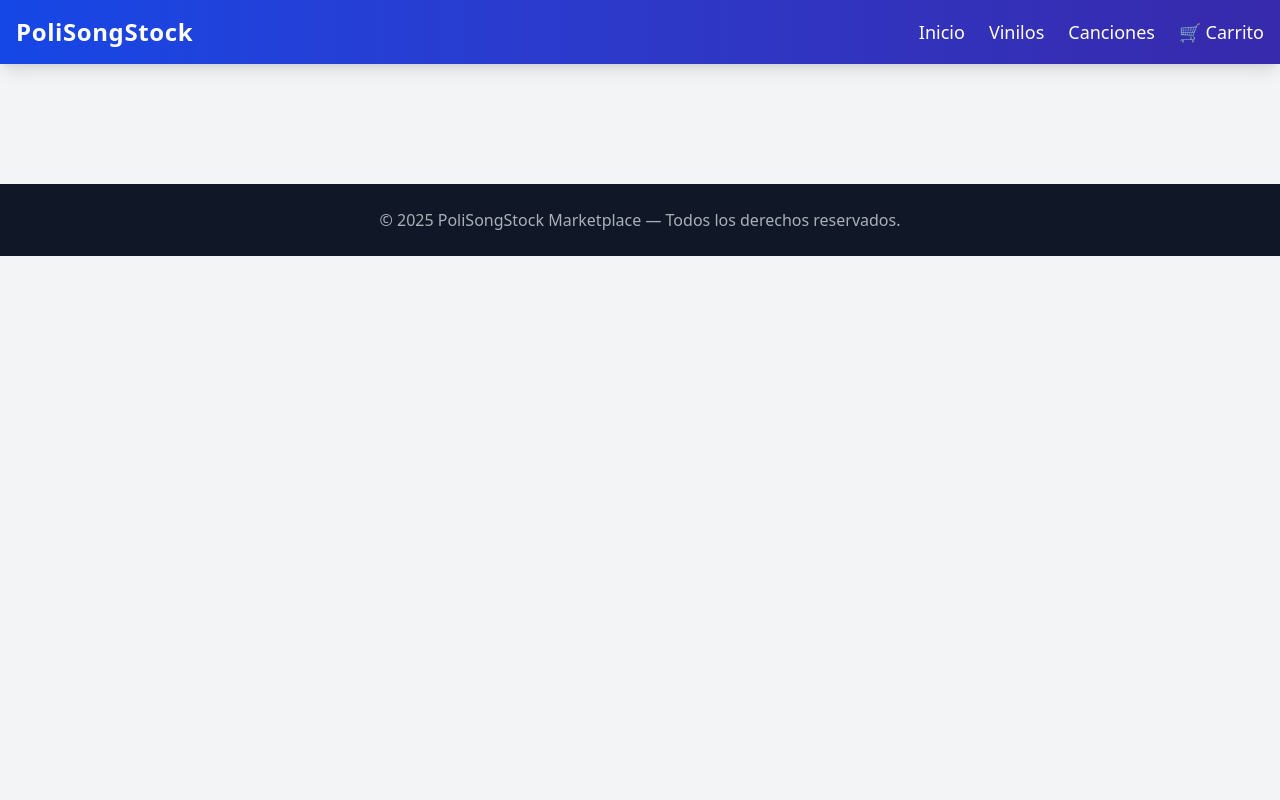
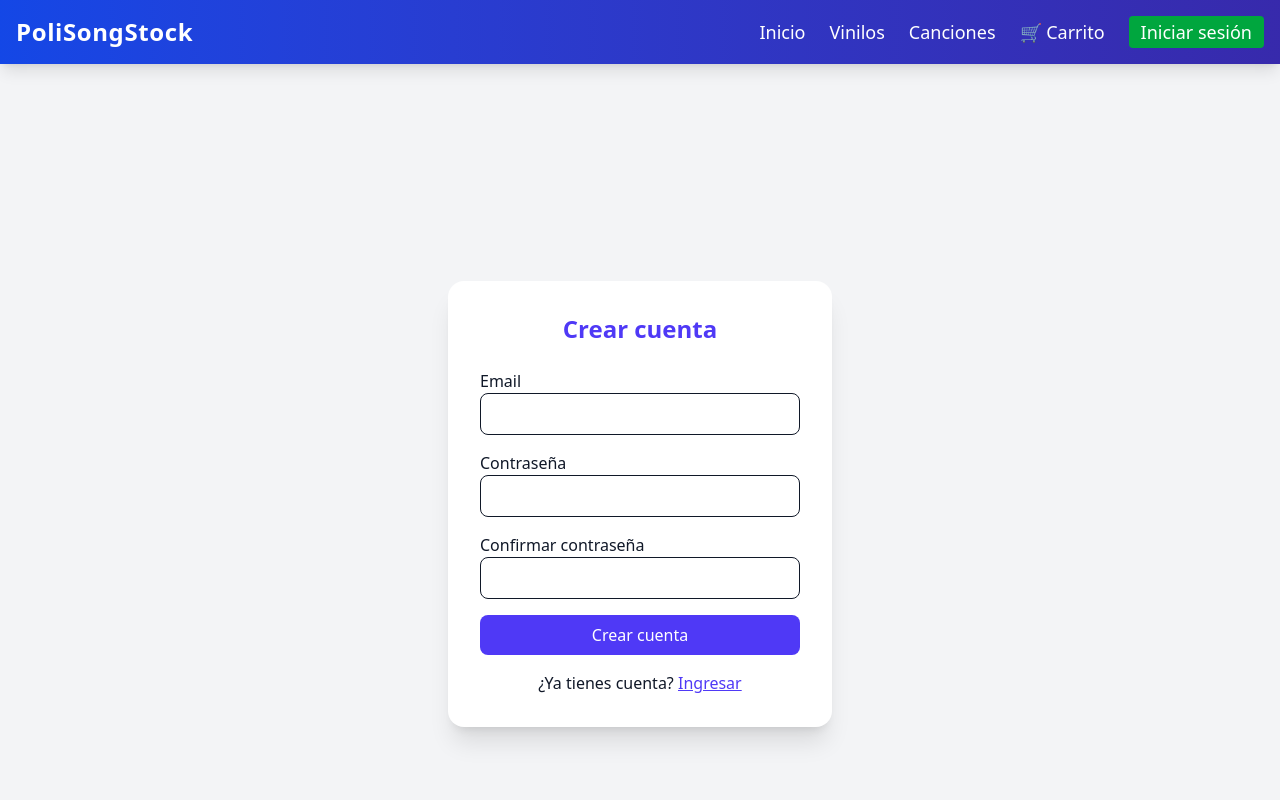
Before and after one commit to Claudios12/practica_aplicada, a Nuxt app: page /register in a window 1280 px wide. Shown: the top 800 px of the page. Built offline with nearby package versions, Linux system fonts and the light colour scheme; no server answers; the database is empty.

Commit message:
Login y registro de usuarios

```diff
--- /dev/null
+++ b/app/composables/useAuth.ts
@@ -0,0 +1,36 @@
+import { ref, onMounted } from "vue";
+import { useNuxtApp } from "#app";
+import {
+  signInWithEmailAndPassword,
+  createUserWithEmailAndPassword,
+  signOut,
+  onAuthStateChanged,
+  type Auth
+} from "firebase/auth";
+
+export const useAuth = () => {
+  const user = ref<any>(null);
+  const loading = ref(true);
+
+  const { $auth } = useNuxtApp();
+  const auth = $auth as Auth;
+
+  onMounted(() => {
+    if (auth) {
+      onAuthStateChanged(auth, (u) => {
+        user.value = u;
+        loading.value = false;
+      });
+    }
+  });
+
+  const login = (email: string, password: string) =>
+    signInWithEmailAndPassword(auth, email, password);
+
+  const register = (email: string, password: string) =>
+    createUserWithEmailAndPassword(auth, email, password);
+
+  const logout = () => signOut(auth);
+
+  return { user, loading, login, register, logout };
+};
--- a/app/plugins/firebase.ts
+++ b/app/firebase.ts
@@ -1,7 +1,8 @@
 // Import the functions you need from the SDKs you need
 import { initializeApp } from "firebase/app";
-import { getAnalytics } from "firebase/analytics";
 import { getFirestore } from "firebase/firestore";
+import { getAuth } from "firebase/auth";
+import { defineNuxtPlugin } from "#app";
 
 export default defineNuxtPlugin((nuxtApp) => {
 const firebaseConfig = {
@@ -18,10 +19,13 @@ const firebaseConfig = {
 
   const app = initializeApp(firebaseConfig);
   const db = getFirestore(app);
+ const auth = getAuth(app);
+
 
   return {
     provide: {
       db, // esto lo hace accesible como $db
+      auth, // esto lo hace accesible como $auth
     },
   };
 });
--- a/app/layouts/default.vue
+++ b/app/layouts/default.vue
@@ -5,9 +5,15 @@
         <h1 class="text-2xl font-bold tracking-wide">PoliSongStock</h1>
 
         <ul class="flex gap-6 text-lg font-medium items-center">
-          <li><NuxtLink to="/" class="hover:underline">Inicio</NuxtLink></li>
-          <li><NuxtLink to="/vinyls" class="hover:underline">Vinilos</NuxtLink></li>
-          <li><NuxtLink to="/songs" class="hover:underline">Canciones</NuxtLink></li>
+          <li>
+            <NuxtLink to="/" class="hover:underline">Inicio</NuxtLink>
+          </li>
+          <li>
+            <NuxtLink to="/vinyls" class="hover:underline">Vinilos</NuxtLink>
+          </li>
+          <li>
+            <NuxtLink to="/songs" class="hover:underline">Canciones</NuxtLink>
+          </li>
 
           <!-- 🔥 BOTÓN DE CARRITO CON CONTADOR -->
           <li class="relative">
@@ -17,13 +23,17 @@
               🛒 Carrito
 
               <!-- Contador -->
-              <span
-                v-if="carritoCount > 0"
-                class="absolute -top-2 -right-3 bg-red-600 text-white text-xs font-bold px-2 py-0.5 rounded-full shadow-lg"
-              >
+              <span v-if="carritoCount > 0"
+                class="absolute -top-2 -right-3 bg-red-600 text-white text-xs font-bold px-2 py-0.5 rounded-full shadow-lg">
                 {{ carritoCount }}
               </span>
             </NuxtLink>
+          </li>
+          <!-- 🔥 BOTÓN LOGIN / LOGOUT -->
+          <li v-if="user"> <button @click="logout" class="bg-red-600 px-3 py-1 rounded hover:bg-red-700"> Cerrar sesión
+            </button> </li>
+          <li v-else>
+            <NuxtLink to="/login" class="bg-green-600 px-3 py-1 rounded hover:bg-green-700"> Iniciar sesión </NuxtLink>
           </li>
 
         </ul>
@@ -45,16 +55,31 @@
 <script setup lang="ts">
 import { ref, onMounted } from "vue";
 import { collection, onSnapshot } from "firebase/firestore";
+import { onAuthStateChanged, signOut } from "firebase/auth";
+import type { User } from "firebase/auth";
 
-const { $db } = useNuxtApp();
+const { $db, $auth } = useNuxtApp();
 
 // contador reactivo
 const carritoCount = ref(0);
+const user = ref<User | null>(null);
 
-// escuchar cambios en tiempo real
+// escuchar cambios en autenticación
 onMounted(() => {
+  onAuthStateChanged($auth, (currentUser) => {
+    user.value = currentUser;
+  });
+
+  // escuchar cambios en tiempo real del carrito
   onSnapshot(collection($db, "cart"), (snapshot) => {
     carritoCount.value = snapshot.size; // número total de documentos
   });
 });
+
+// función para cerrar sesión
+const logout = async () => {
+  await signOut($auth);
+  user.value = null;
+  navigateTo("/");
+};
 </script>
--- /dev/null
+++ b/app/pages/login.vue
@@ -0,0 +1,67 @@
+<template>
+  <div class="min-h-screen flex items-center justify-center bg-gray-100">
+    <div class="bg-white shadow-xl rounded-2xl p-8 w-full max-w-sm">
+      <h1 class="text-2xl font-bold text-center text-indigo-600 mb-6">
+        Iniciar sesión
+      </h1>
+
+      <form @submit.prevent="handleLogin" class="space-y-4">
+        <div>
+          <label>Email</label>
+          <input v-model="email" type="email" required
+            class="w-full px-4 py-2 border rounded-lg" />
+        </div>
+
+        <div>
+          <label>Contraseña</label>
+          <input v-model="password" type="password" required
+            class="w-full px-4 py-2 border rounded-lg" />
+        </div>
+
+        <button
+          type="submit"
+          :disabled="loading"
+          class="w-full bg-indigo-600 text-white py-2 rounded-lg"
+        >
+          <span v-if="!loading">Iniciar sesión</span>
+          <span v-else>Cargando...</span>
+        </button>
+      </form>
+
+      <p class="text-center mt-4">
+        ¿No tienes cuenta?
+        <NuxtLink to="/register" class="text-indigo-600 underline">Regístrate aquí</NuxtLink>
+      </p>
+
+      <p v-if="error" class="text-red-500 text-center mt-4 text-sm">{{ error }}</p>
+    </div>
+  </div>
+</template>
+
+<script setup lang="ts">
+import { ref } from "vue";
+import { useRouter } from "vue-router";
+import { useAuth } from "~/composables/useAuth";
+
+const email = ref("");
+const password = ref("");
+const error = ref("");
+const loading = ref(false);
+
+const router = useRouter();
+const { login } = useAuth();
+
+const handleLogin = async () => {
+  error.value = "";
+  loading.value = true;
+
+  try {
+    await login(email.value, password.value);
+    router.push("/");
+  } catch (err) {
+    error.value = "Correo o contraseña incorrectos";
+  } finally {
+    loading.value = false;
+  }
+};
+</script>
--- /dev/null
+++ b/app/pages/register.vue
@@ -0,0 +1,82 @@
+<template>
+  <div class="min-h-screen flex items-center justify-center bg-gray-100">
+    <div class="bg-white shadow-xl rounded-2xl p-8 w-full max-w-sm">
+      <h1 class="text-2xl font-bold text-center text-indigo-600 mb-6">
+        Crear cuenta
+      </h1>
+
+      <form @submit.prevent="handleRegister" class="space-y-4">
+        <div>
+          <label>Email</label>
+          <input v-model="email" type="email" required class="w-full px-4 py-2 border rounded-lg" />
+        </div>
+
+        <div>
+          <label>Contraseña</label>
+          <input v-model="password" type="password" required minlength="6" class="w-full px-4 py-2 border rounded-lg" />
+        </div>
+
+        <div>
+          <label>Confirmar contraseña</label>
+          <input v-model="confirmPassword" type="password" required minlength="6" class="w-full px-4 py-2 border rounded-lg" />
+        </div>
+
+        <button
+          type="submit"
+          :disabled="loading"
+          class="w-full bg-indigo-600 text-white py-2 rounded-lg"
+        >
+          <span v-if="!loading">Crear cuenta</span>
+          <span v-else>Creando...</span>
+        </button>
+      </form>
+
+      <p class="text-center mt-4">
+        ¿Ya tienes cuenta?
+        <NuxtLink to="/login" class="text-indigo-600 underline">Ingresar</NuxtLink>
+      </p>
+
+      <p v-if="error" class="text-red-500 text-center mt-4">{{ error }}</p>
+      <p v-if="success" class="text-green-600 text-center mt-4">{{ success }}</p>
+    </div>
+  </div>
+</template>
+
+<script setup lang="ts">
+import { ref } from "vue";
+import { useRouter } from "vue-router";
+import { useAuth } from "~/composables/useAuth";
+
+const email = ref("");
+const password = ref("");
+const confirmPassword = ref("");
+const error = ref("");
+const success = ref("");
+const loading = ref(false);
+
+const router = useRouter();
+const { register } = useAuth();
+
+const handleRegister = async () => {
+  error.value = "";
+  success.value = "";
+
+  if (password.value !== confirmPassword.value) {
+    error.value = "Las contraseñas no coinciden.";
+    return;
+  }
+
+  loading.value = true;
+
+  try {
+    await register(email.value, password.value);
+
+    success.value = "Cuenta creada correctamente.";
+    setTimeout(() => router.push("/login"), 1500);
+  } catch (err: any) {
+    error.value = err.message || "Error creando usuario.";
+  } finally {
+    loading.value = false;
+  }
+};
+</script>
--- a/app/pages/vinyls.vue
+++ b/app/pages/vinyls.vue
@@ -70,7 +70,6 @@ const vinyls = ref([
 const addToCart = async (vinilo: any) => {
   try {
     await addDoc(collection($db, "cart"), vinilo);
-    alert(`${vinilo.titulo} agregado al carrito`);
   } catch (error) {
     console.error("Error agregando al carrito:", error);
     alert("No se pudo agregar al carrito");
--- /dev/null
+++ b/app/plugins/firebase.client.js
@@ -0,0 +1,28 @@
+// plugins/firebase.client.js
+import { initializeApp } from "firebase/app";
+import { getFirestore } from "firebase/firestore";
+import { getAuth } from "firebase/auth";
+
+export default defineNuxtPlugin(() => {
+  const firebaseConfig = {
+    apiKey: "AIzaSyD6ssBUVBs3T7x67df8U0A1LCQ-DS8wn-M",
+    authDomain: "serenapp-d1bc1.firebaseapp.com",
+    databaseURL: "https://serenapp-d1bc1-default-rtdb.firebaseio.com",
+    projectId: "serenapp-d1bc1",
+    storageBucket: "serenapp-d1bc1.firebasestorage.app",
+    messagingSenderId: "901292441523",
+    appId: "1:901292441523:web:edaae3a8cfa147bf58d5c6",
+    measurementId: "G-6FB5S7Z23D"
+  };
+
+  const app = initializeApp(firebaseConfig);
+  const db = getFirestore(app);
+  const auth = getAuth(app);
+
+  return {
+    provide: {
+      db,
+      auth
+    }
+  };
+});
```
